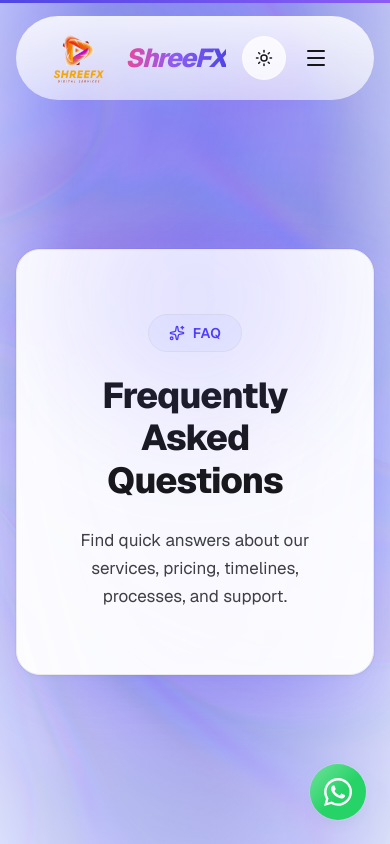
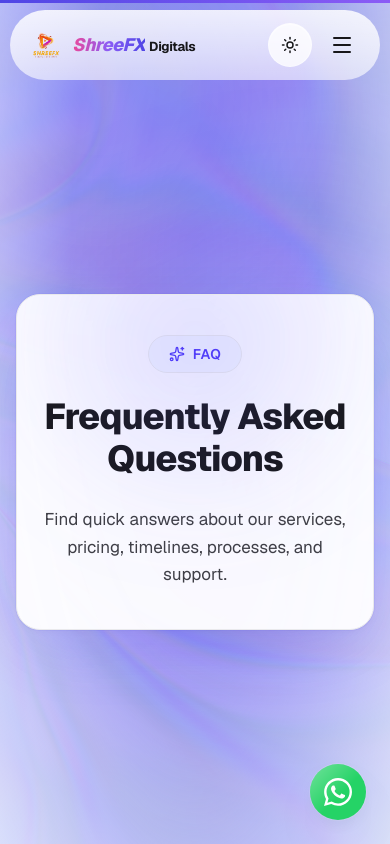
Before and after one commit to gladosAagman/ShreeFxDigitalls, a Next.js app: page /faq in a window 390 px wide. Shown: the top 844 px of the page. Built offline with nearby package versions, Linux system fonts and the light colour scheme.

Commit message:
fix(mobile): prevent logo clipping and brand wordmark truncation on mobile screens

```diff
--- a/components/layout/floating-navbar.tsx
+++ b/components/layout/floating-navbar.tsx
@@ -27,10 +27,10 @@ export interface FloatingNavbarProps {
 export function FloatingNavbar({ left, center, right, className }: FloatingNavbarProps) {
   const { scrollY } = useScroll();
   const maxWidth = useTransform(scrollY, [0, 200], [1280, 780]);
-  const y = useTransform(scrollY, [0, 50, 200], [16, 36, 40]);
-  const barHeight = useTransform(scrollY, [0, 200], [84, 60]);
-  const paddingInline = useTransform(scrollY, [0, 200], [24, 16]);
-  const borderRadius = useTransform(scrollY, [0, 200], [0, 9999]);
+  const y = useTransform(scrollY, [0, 50, 200], [10, 16, 20]);
+  const barHeight = useTransform(scrollY, [0, 200], [70, 58]);
+  const paddingInline = useTransform(scrollY, [0, 200], [16, 14]);
+  const borderRadius = useTransform(scrollY, [0, 200], [9999, 9999]);
 
   const [isScrolled, setIsScrolled] = useState(false);
 
@@ -39,7 +39,7 @@ export function FloatingNavbar({ left, center, right, className }: FloatingNavba
     const onScroll = () => {
       if (raf) return;
       raf = requestAnimationFrame(() => {
-        setIsScrolled(window.scrollY > 50);
+        setIsScrolled(window.scrollY > 30);
         raf = 0;
       });
     };
@@ -52,17 +52,18 @@ export function FloatingNavbar({ left, center, right, className }: FloatingNavba
   }, []);
 
   return (
-    <div className={cn("pointer-events-none fixed inset-x-0 top-0 z-50 flex justify-center px-4 md:px-6", className)}>
+    <div className={cn("pointer-events-none fixed inset-x-0 top-0 z-50 flex justify-center px-2.5 sm:px-4 md:px-6", className)}>
       <motion.div className="pointer-events-auto relative w-full" style={{ maxWidth, y, borderRadius }}>
         <LiquidGlass
           enabled={isScrolled}
           radius={999}
-          className="liquid-glass--dock overflow-hidden rounded-full"
+          className="liquid-glass--dock rounded-full"
           key={isScrolled ? "docked" : "top"}
         >
           <motion.nav
-            className="grid w-full grid-cols-[auto_1fr_auto] items-center gap-3"
+            className="flex w-full items-center justify-between gap-2 md:grid md:grid-cols-[auto_1fr_auto] md:gap-3"
             style={{
+              minHeight: 56,
               height: barHeight,
               paddingLeft: paddingInline,
               paddingRight: paddingInline,
@@ -71,9 +72,7 @@ export function FloatingNavbar({ left, center, right, className }: FloatingNavba
             <div className="flex min-w-0 shrink-0 items-center gap-2">{left}</div>
             {center ? (
               <div className="hidden min-w-0 items-center justify-center gap-1 overflow-hidden md:flex">{center}</div>
-            ) : (
-              <div />
-            )}
+            ) : null}
             <div className="flex shrink-0 items-center justify-self-end gap-2">{right}</div>
           </motion.nav>
         </LiquidGlass>
--- a/components/layout/navbar.tsx
+++ b/components/layout/navbar.tsx
@@ -52,7 +52,7 @@ export function Navbar() {
     <header>
       <FloatingNavbar
         left={
-          <Link href="/" className="cursor-target relative flex items-center gap-2 focus-ring rounded-full">
+          <Link href="/" className="cursor-target relative flex items-center gap-1.5 sm:gap-2 focus-ring rounded-full shrink-0">
             <Image
               src="/shreefx-logo.png"
               alt={siteConfig.name}
@@ -60,28 +60,20 @@ export function Navbar() {
               height={88}
               className={cn(
                 "relative z-10 shrink-0 object-contain transition-all duration-300 ease-out",
-                scrolled ? "h-11 w-11" : "h-[77px] w-[77px]"
+                scrolled
+                  ? "h-9 w-9 sm:h-10 sm:w-10 md:h-11 md:w-11"
+                  : "h-10 w-10 sm:h-11 sm:w-11 md:h-14 md:w-14"
               )}
               priority
             />
-            <AnimatePresence>
-              {!scrolled && (
-                <motion.span
-                  initial={{ opacity: 0, x: 0 }}
-                  animate={{ opacity: 1, x: 0 }}
-                  exit={{ opacity: 0, x: -30 }}
-                  transition={{ duration: 0.3, ease: "easeInOut" }}
-                  className="relative z-0 flex items-baseline gap-1.5 whitespace-nowrap overflow-hidden"
-                >
-                  <span className="text-gradient-brand text-[26px] font-extrabold italic leading-none tracking-tighter">
-                    ShreeFX
-                  </span>
-                  <span className="text-[20px] font-bold leading-none tracking-tight text-text">
-                    Digitals
-                  </span>
-                </motion.span>
-              )}
-            </AnimatePresence>
+            <div className="relative z-0 flex items-baseline gap-1 sm:gap-1.5 whitespace-nowrap">
+              <span className="text-gradient-brand text-[18px] sm:text-[21px] md:text-[25px] font-extrabold italic leading-none tracking-tight">
+                ShreeFX
+              </span>
+              <span className="text-[13px] sm:text-[16px] md:text-[19px] font-bold leading-none tracking-tight text-text">
+                Digitals
+              </span>
+            </div>
           </Link>
         }
         center={mainNav.map((link) => {
@@ -136,12 +128,12 @@ export function Navbar() {
             transition={{ duration: 0.25 }}
             className="container-page fixed inset-x-0 top-20 z-40 md:hidden"
           >
-            <div className="mt-2 flex flex-col gap-1 rounded-3xl border border-neutral-200 bg-surface p-4 shadow-[var(--shadow-lg)]">
+            <div className="mt-2 flex flex-col gap-1 rounded-3xl border border-neutral-200 dark:border-neutral-800 bg-surface/95 dark:bg-neutral-900/95 backdrop-blur-md p-4 shadow-[var(--shadow-lg)]">
               {mainNav.map((link) => (
                 <Link
                   key={link.href}
                   href={link.href}
-                  className="cursor-target focus-ring rounded-2xl px-4 py-3 text-[16px] font-medium text-text hover:bg-neutral-100"
+                  className="cursor-target focus-ring rounded-2xl px-4 py-3 text-[16px] font-medium text-text hover:bg-neutral-100 dark:hover:bg-neutral-800 transition-colors"
                 >
                   {link.label}
                 </Link>
--- a/components/sections/page-hero.tsx
+++ b/components/sections/page-hero.tsx
@@ -56,7 +56,7 @@ export function PageHero({
 
       <Container className="relative z-10 mx-auto max-w-4xl text-center">
         <TiltCard maxTilt={3} className="mx-auto mt-12 w-full">
-          <div className="relative flex flex-col items-center justify-center overflow-hidden rounded-[var(--radius-xl)] border border-indigo-100/90 bg-white/95 px-10 py-16 shadow-[0_24px_70px_-15px_rgba(79,70,229,0.16),0_0_0_1px_rgba(79,70,229,0.06),0_4px_6px_-2px_rgba(0,0,0,0.03)] backdrop-blur-xl transition-all duration-500 dark:border-orange-500/20 dark:bg-black/50 dark:shadow-[0_8px_80px_rgba(241,128,41,0.25)] md:px-20 md:py-20">
+          <div className="relative flex flex-col items-center justify-center overflow-hidden rounded-[var(--radius-xl)] border border-indigo-100/90 bg-white/95 px-5 py-10 sm:px-10 sm:py-16 shadow-[0_24px_70px_-15px_rgba(79,70,229,0.16),0_0_0_1px_rgba(79,70,229,0.06),0_4px_6px_-2px_rgba(0,0,0,0.03)] backdrop-blur-xl transition-all duration-500 dark:border-orange-500/20 dark:bg-black/50 dark:shadow-[0_8px_80px_rgba(241,128,41,0.25)] md:px-20 md:py-20">
 
             {/* Glowing accent inside the card: blue in light mode, orange in dark mode */}
             <div className="pointer-events-none absolute -top-20 left-1/2 h-64 w-64 -translate-x-1/2 rounded-full bg-indigo-500/15 blur-3xl dark:bg-orange-500/20" />
```
